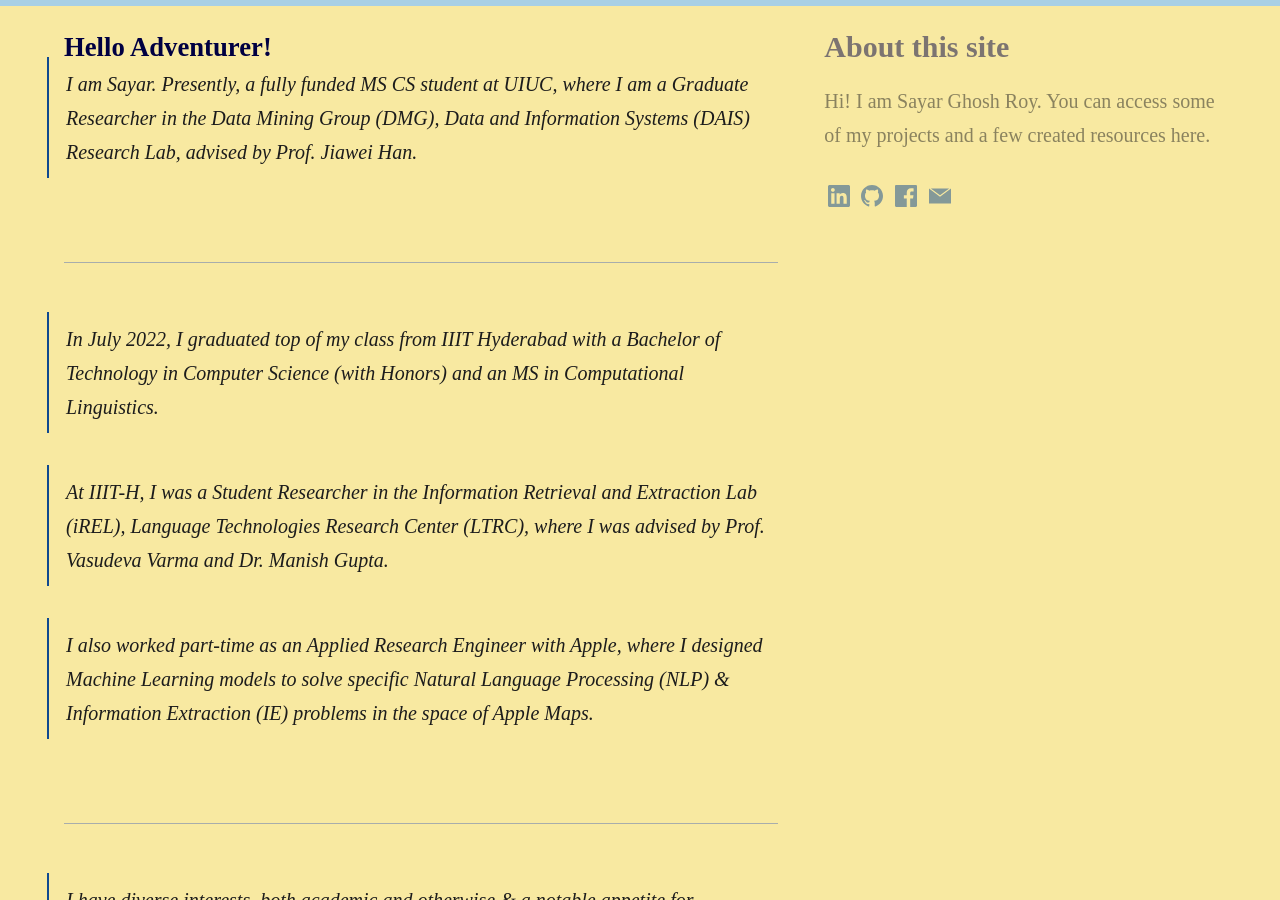
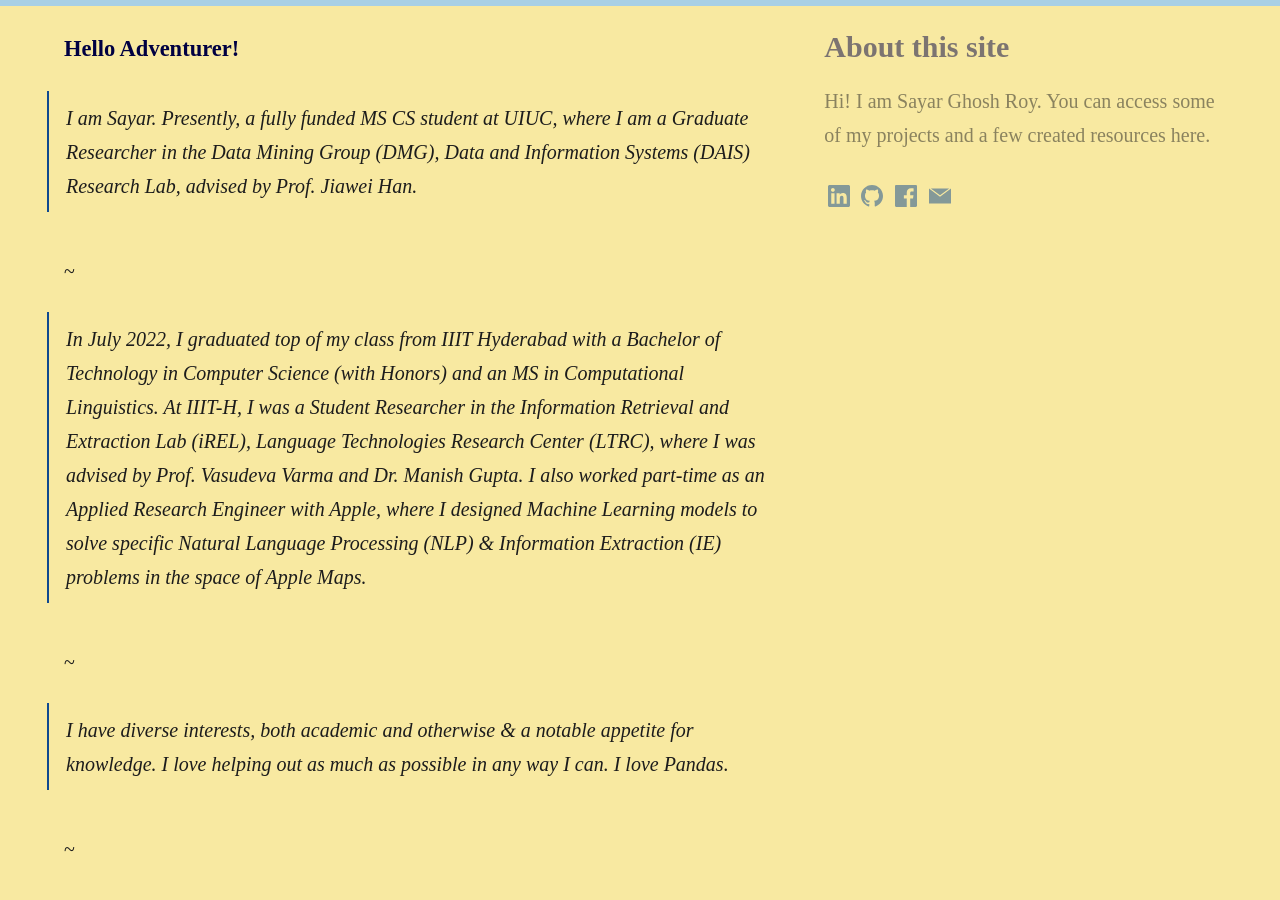
Before and after one commit to sayarghoshroy/sayarghoshroy.github.io, a Jekyll site: the page built from index.md, in a window 1280 px wide and 900 px high, scrolled down 414 px. Built offline with Jekyll 4.4.1, drawn with Linux system fonts in a browser that asks for light colours; some web fonts are replaced; some of the changed text lies outside the part shown.

Commit message:
Updated Spacing

```diff
--- a/index.md
+++ b/index.md
@@ -8,24 +8,21 @@
 aside: true
 ---
 
-#### Hello Adventurer!
+##### Hello Adventurer! <br><br>
 
 > I am Sayar. Presently, a fully funded MS CS student at UIUC, where I am a Graduate Researcher in the Data Mining Group (DMG), Data and Information Systems (DAIS) Research Lab, advised by Prof. Jiawei Han.
 
----
+~
 
 > In July 2022, I graduated top of my class from IIIT Hyderabad with a Bachelor of Technology in Computer Science (with Honors) and an MS in Computational Linguistics.
-
 > At IIIT-H, I was a Student Researcher in the Information Retrieval and Extraction Lab (iREL), Language Technologies Research Center (LTRC), where I was advised by Prof. Vasudeva Varma and Dr. Manish Gupta.
-
 > I also worked part-time as an Applied Research Engineer with Apple, where I designed Machine Learning models to solve specific Natural Language Processing (NLP) & Information Extraction (IE) problems in the space of Apple Maps.
 
----
+~
 
 > I have diverse interests, both academic and otherwise & a notable appetite for knowledge. I love helping out as much as possible in any way I can.
-
 > I love Pandas.
 
----
+~
 
 {% include button.html text="LinkedIn" icon="linkedin" link="https://www.linkedin.com/in/sayarghoshroy/" color="#0e76a8" %}{% include button.html text="Github" icon="github" link="https://github.com/sayarghoshroy" color="#3b3b3b" %} {% include button.html text="Gmail" icon="email" link="mailto:sayar3@illinois.edu" color="#d44638" %} {% include button.html text="Facebook" icon="facebook" link="https://facebook.com/Sayar.Ghosh.Roy" color="#3b5998" %}
```
